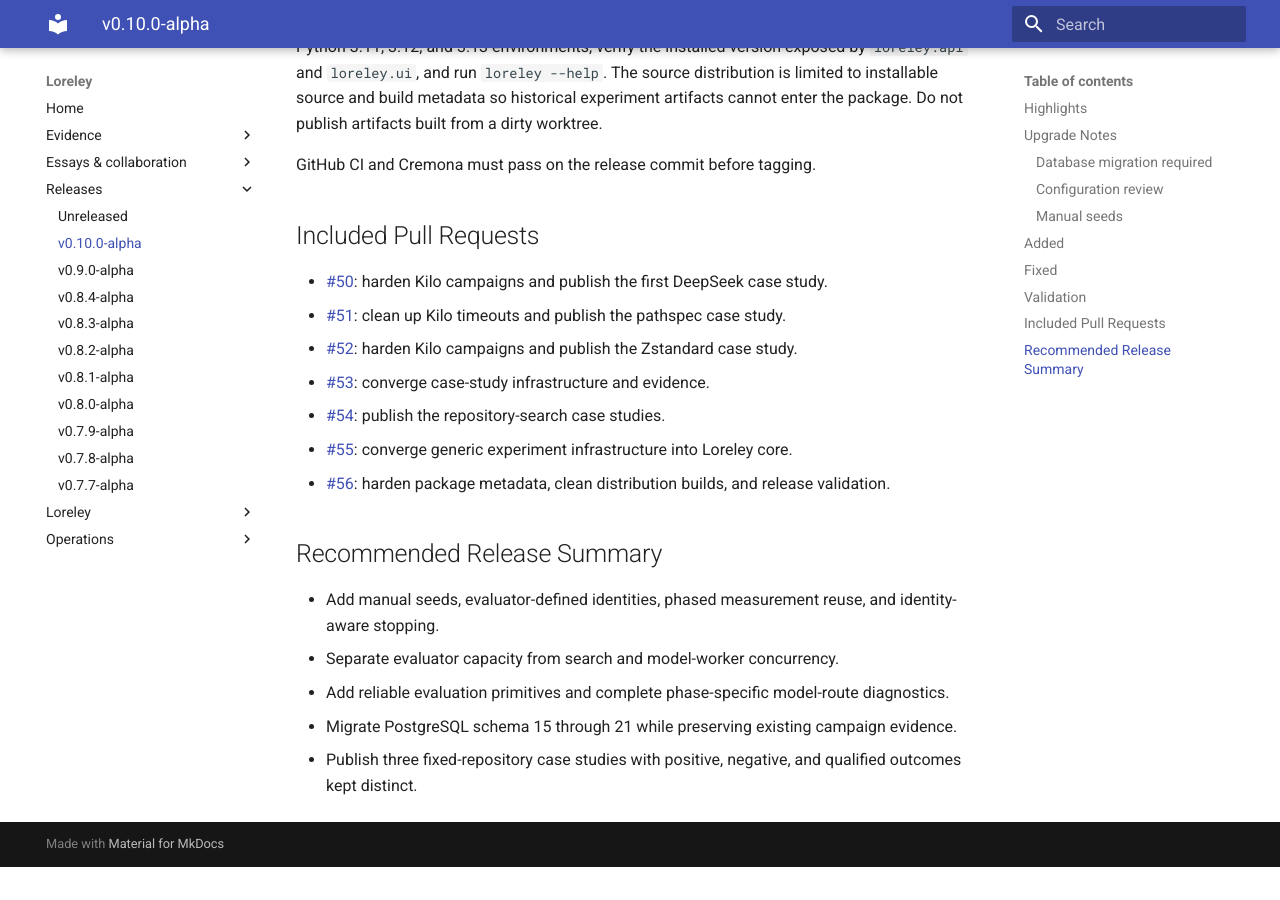
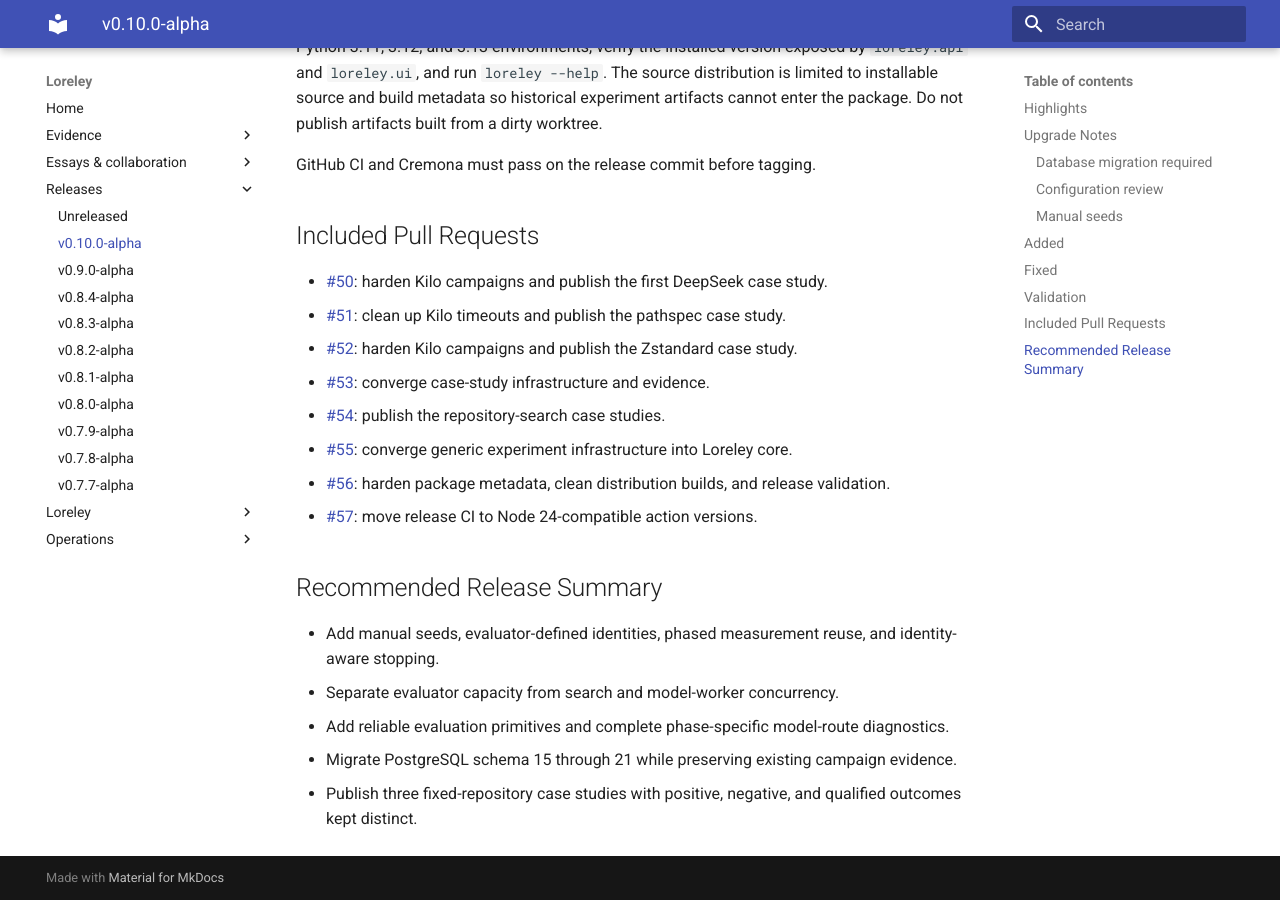
Before and after one commit to NeapolitanIcecream/loreley, an MkDocs documentation site: the page built from docs/releases/v0.10.0-alpha.md, in a window 1280 px wide and 900 px high, scrolled down 3933 px. Built offline with MkDocs 1.6.1 and Material for MkDocs 9.7.7, drawn with Linux system fonts in a browser that asks for light colours; before the commit the page ends 4800 px from its top, so only the background shows below that.

Commit message:
docs: include CI runtime update

```diff
--- a/docs/releases/v0.10.0-alpha.md
+++ b/docs/releases/v0.10.0-alpha.md
@@ -178,6 +178,8 @@ GitHub CI and Cremona must pass on the release commit before tagging.
   experiment infrastructure into Loreley core.
 - [#56](https://github.com/NeapolitanIcecream/loreley/pull/56): harden package
   metadata, clean distribution builds, and release validation.
+- [#57](https://github.com/NeapolitanIcecream/loreley/pull/57): move release CI
+  to Node 24-compatible action versions.
 
 ## Recommended Release Summary
 
```
